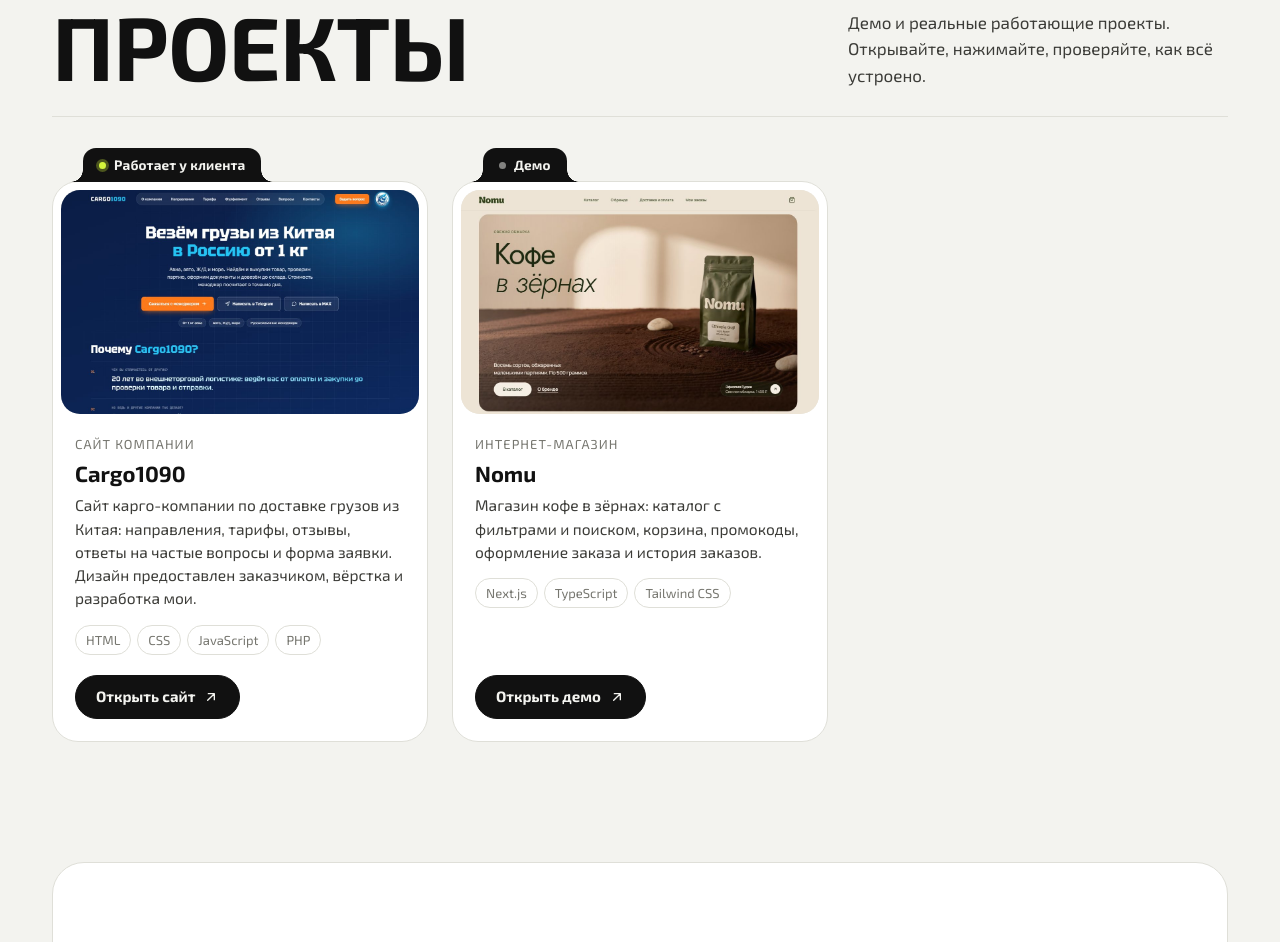
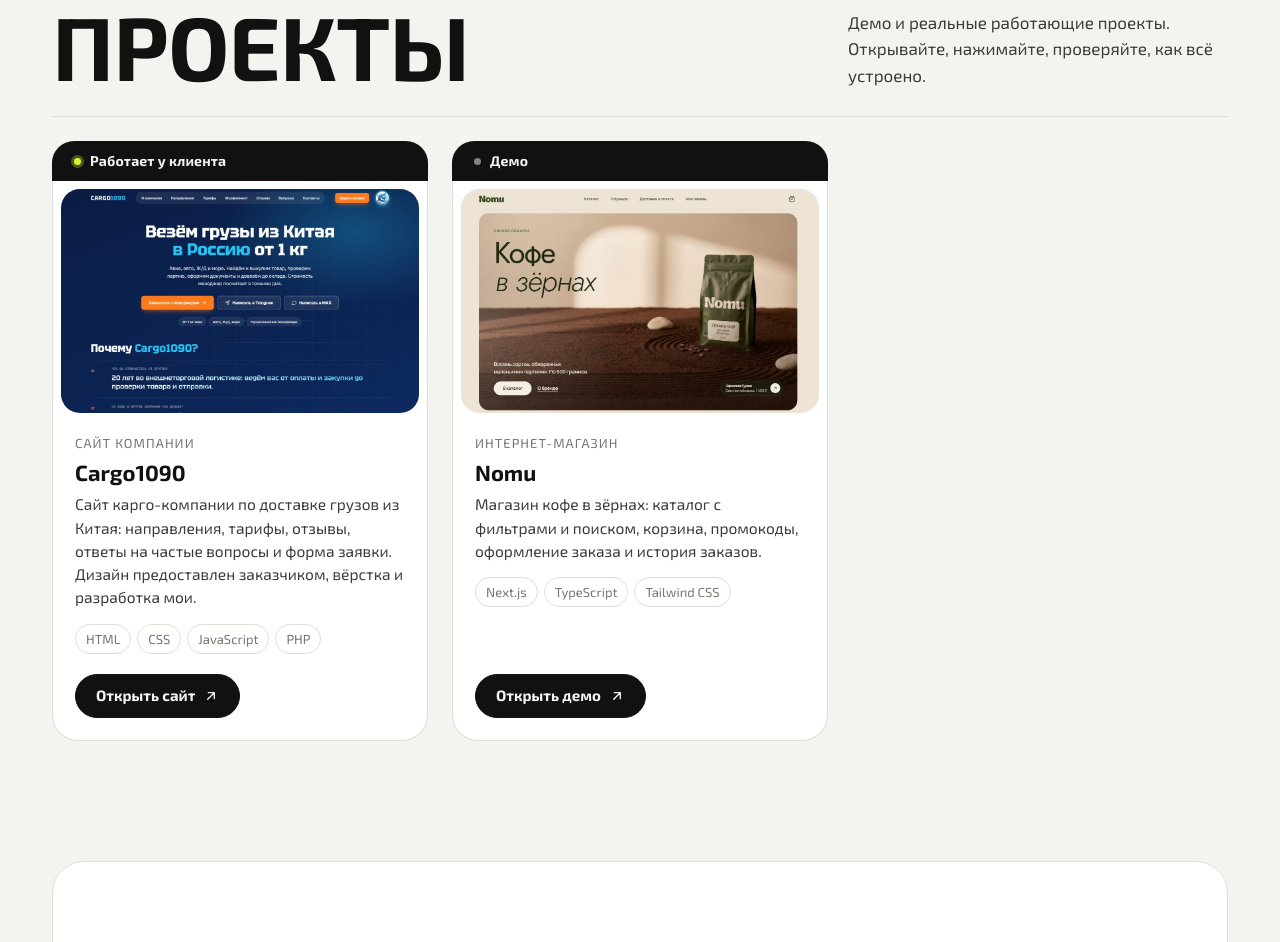
Before and after one commit to Deskezz-exe/portfolio, a plain HTML site: page index.html in a window 1280 px wide. Shown: the part 908-1850 px from the top of the page. Drawn offline with Linux system fonts and the light colour scheme.

Commit message:
Проекты: бирка статуса во всю ширину карточки

```diff
--- a/styles.css
+++ b/styles.css
@@ -454,9 +454,10 @@
 .card {
   display: flex;
   flex-direction: column;
-  border-radius: 26px;
+  border-radius: 0 0 26px 26px;
   background: var(--surface);
   border: 1px solid var(--line);
+  border-top: 0;
   position: relative;
   transition: transform .35s var(--ease), box-shadow .35s var(--ease), background-color .4s ease, border-color .4s ease;
 }
@@ -481,37 +482,26 @@
   font-weight: 100;
   text-transform: uppercase;
 }
-/* Бирка статуса: торчит над карточкой, как карта из кошелька */
+/* Бирка статуса: шапка во всю ширину над карточкой, как карта из кошелька */
 .card__tab {
   position: absolute;
   bottom: 100%;
-  left: 30px;
-  display: inline-flex;
+  left: -1px;
+  right: -1px;
+  display: flex;
   align-items: center;
-  gap: 8px;
-  height: 34px;
-  padding: 0 16px;
-  border-radius: 13px 13px 0 0;
+  gap: 9px;
+  height: 40px;
+  padding: 0 22px;
+  border-radius: 22px 22px 0 0;
   background: var(--ink);
   color: var(--bg);
-  font-size: 13.5px;
+  font-size: 14px;
   font-weight: 700;
   letter-spacing: .01em;
   white-space: nowrap;
   transition: background-color .4s ease, color .4s ease;
 }
-/* Вогнутые скругления у основания бирки */
-.card__tab::before,
-.card__tab::after {
-  content: "";
-  position: absolute;
-  bottom: 0;
-  width: 12px;
-  height: 12px;
-  transition: background .4s ease;
-}
-.card__tab::before { right: 100%; background: radial-gradient(circle at 0 0, transparent 11.5px, var(--ink) 12px); }
-.card__tab::after { left: 100%; background: radial-gradient(circle at 100% 0, transparent 11.5px, var(--ink) 12px); }
 .card__dot {
   flex: none;
   width: 7px;
@@ -667,7 +657,7 @@
   .section-head { flex-direction: column; align-items: center; gap: 14px; text-align: center; }
   .filters { justify-content: center; }
   .grid { grid-template-columns: 1fr; gap: 56px; margin-top: 56px; }
-  .card__tab { left: 50%; transform: translateX(-50%); }
+  .card__tab { justify-content: center; }
   .card__body { align-items: center; text-align: center; }
   .card__stack, .card__actions { justify-content: center; }
   .card__actions { width: 100%; }
```
